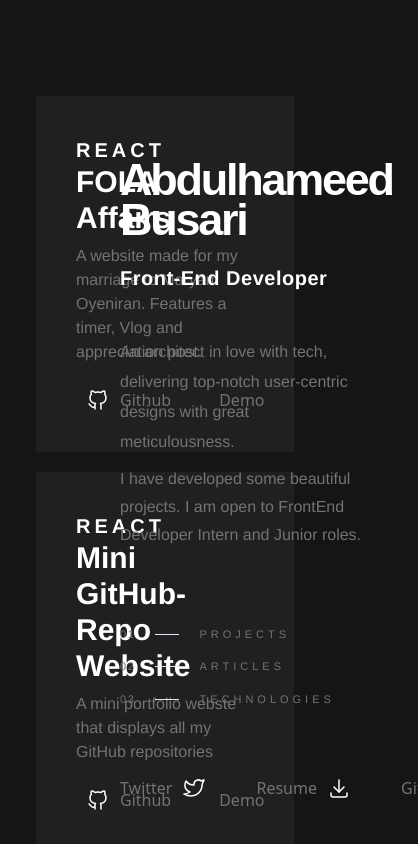
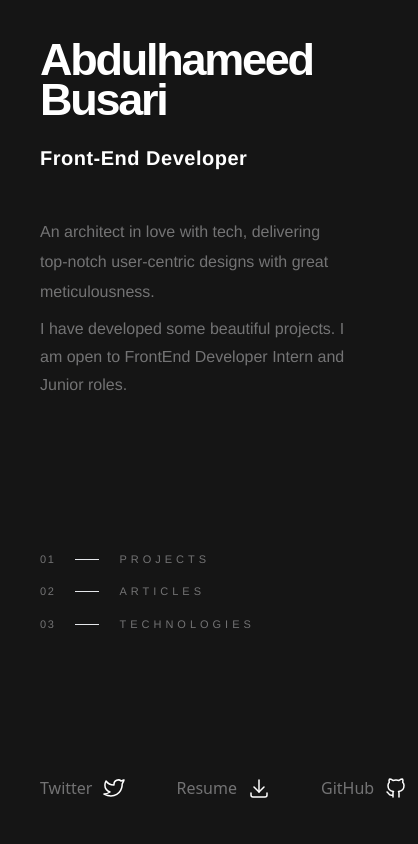
Before and after one commit to 0xlarmideh/my-portfolio, a React (Vite) app: page / in a window 390 px wide. Shown: the top 844 px of the page, 418 px wide, since content can reach past the window. Built offline with nearby package versions, Linux system fonts and the light colour scheme; a web font is replaced by a local one.

Commit message:
STYLE/ Added  mobile responsiveness for projects section

```diff
--- a/src/App.jsx
+++ b/src/App.jsx
@@ -10,7 +10,7 @@ function App() {
       <div className="grid-1 ">
         <Overview />
       </div>
-      <div className="grid-2 p-[36px] my-[60px] mr-[60px] ">
+      <div className="grid-2 p-[36px] my-[60px] mr-[60px] max-sm:m-[0px] ">
         <Projects />
         <Articles />
       </div>
--- a/src/components/Description.jsx
+++ b/src/components/Description.jsx
@@ -14,11 +14,11 @@ const Description = () => {
       />
       <Paragraph
         title="An architect in love with tech, delivering top-notch user-centric designs with great meticulousness. "
-        className="w-[65%] text=[14px] leading-[30px] "
+        className="w-[65%] max-sm:w-[100%] text=[14px] leading-[30px] "
       />
       <Paragraph
         title="I have developed some beautiful projects. I am open to FrontEnd Developer Intern and Junior roles. "
-        className="w-[65%] text=[14px] leading-[28px] "
+        className="w-[65%] max-sm:w-[100%] text=[14px] leading-[28px] "
       />
     </div>
   );
--- a/src/sections/Overview.jsx
+++ b/src/sections/Overview.jsx
@@ -5,7 +5,7 @@ import Socials from '../components/Socials';
 
 const Overview = () => {
   return (
-    <div className="overview fixed flex flex-col justify-between py-[100px] px-[120px]">
+    <div className="overview max-sm:relative max-sm:p-[40px] fixed flex flex-col justify-between py-[100px] px-[120px]">
       <Description/>
       <Links />
       <Socials />
```
